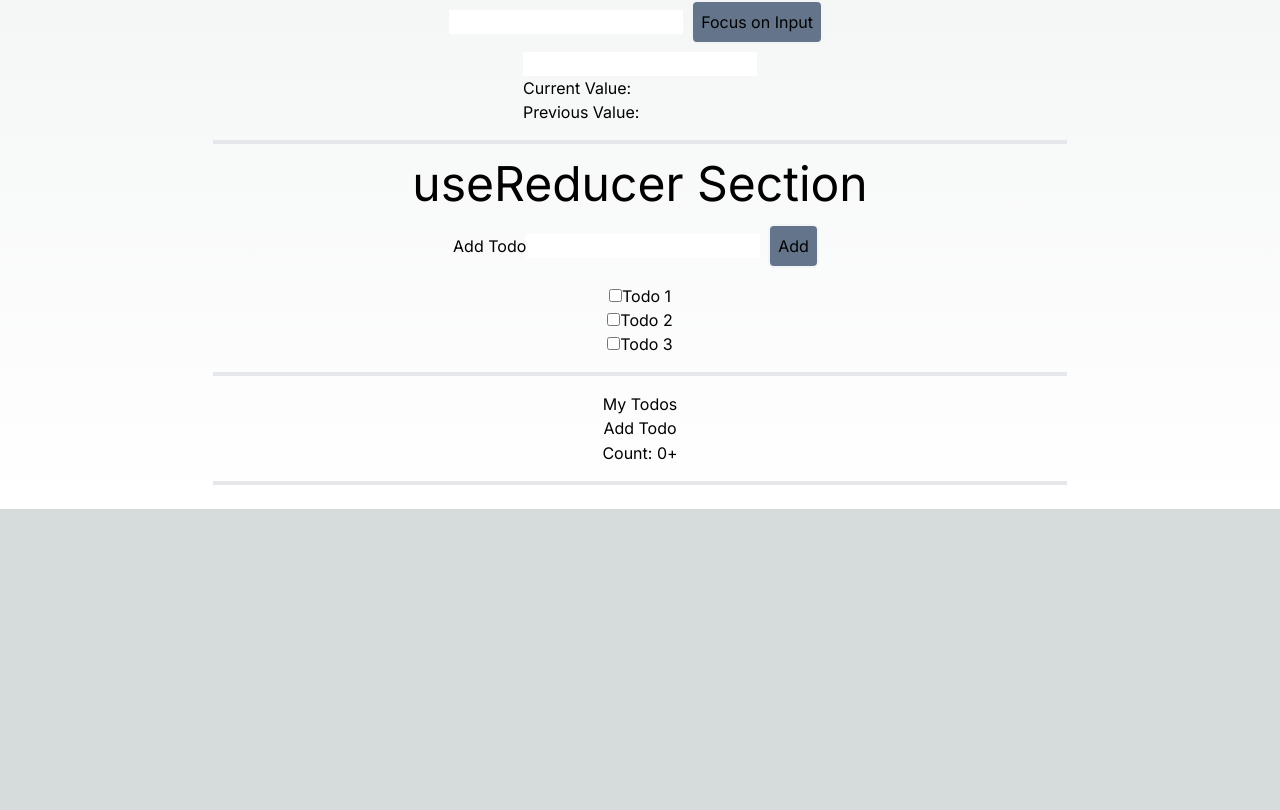
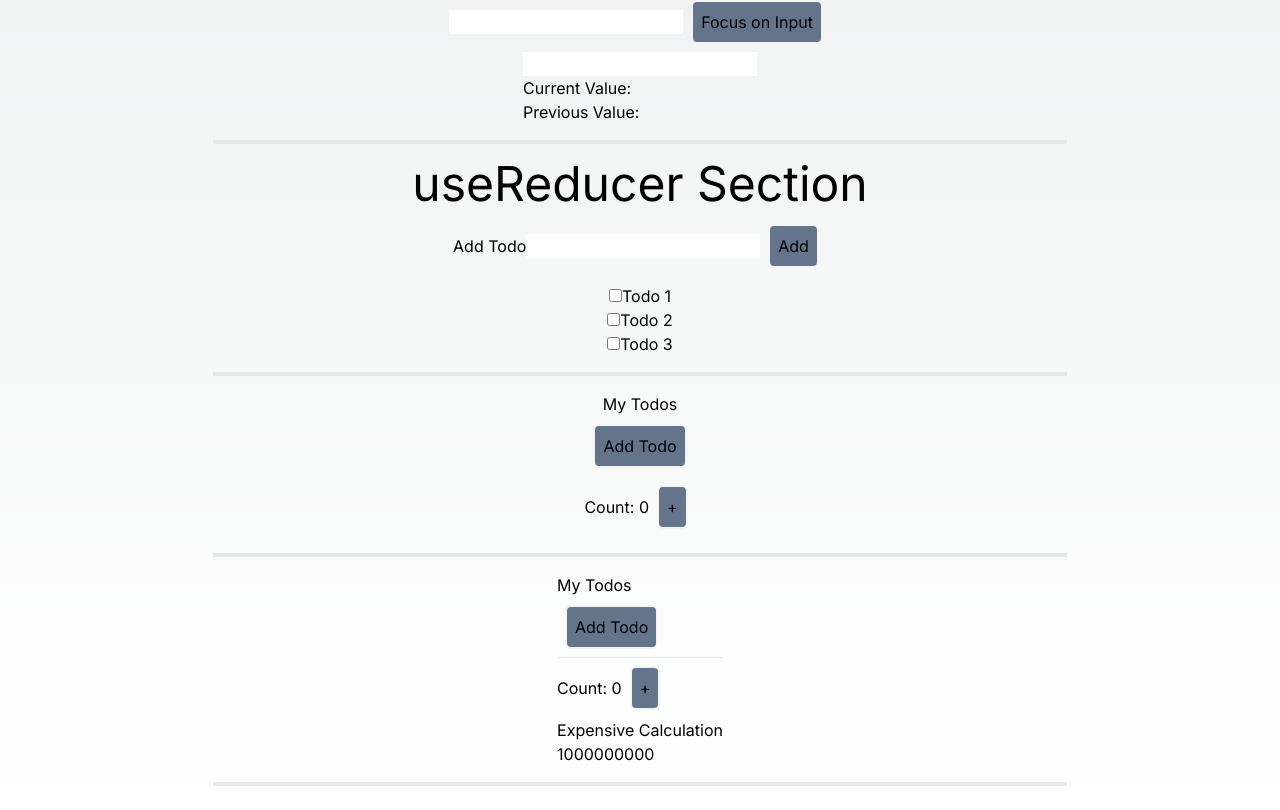
Before and after one commit to KevinStout/react-hooks, a Next.js app: page / in a window 1280 px wide. Shown: the part 1572-2382 px from the top of the page. Before the commit the page ends 2081 px from the top, so only its background shows below. Built offline with nearby package versions, Linux system fonts and the light colour scheme.

Commit message:
adding useMemo hook example and styling the buttons

```diff
--- a/app/components/CallbackHook.tsx
+++ b/app/components/CallbackHook.tsx
@@ -24,7 +24,12 @@ const Todos: React.FC<TodosProps> = ({ todos, addTodo }) => {
       {todos.map((todo, index) => {
         return <p key={index}>{todo}</p>;
       })}
-      <button onClick={addTodo}>Add Todo</button>
+      <button
+        className="border-2 border-gray-100 rounded-md p-2 bg-slate-500 m-2"
+        onClick={addTodo}
+      >
+        Add Todo
+      </button>
     </>
   );
 };
--- a/app/components/CallbackHook1.tsx
+++ b/app/components/CallbackHook1.tsx
@@ -24,7 +24,12 @@ const NotePad: React.FC = () => {
       <hr />
       <div>
         Count: {count}
-        <button onClick={increment}>+</button>
+        <button
+          className="border-2 border-gray-100 rounded-md p-2 bg-slate-500 m-2"
+          onClick={increment}
+        >
+          +
+        </button>
       </div>
     </>
   );
--- a/app/components/MemoHook.tsx
+++ b/app/components/MemoHook.tsx
@@ -1,6 +1,67 @@
+"use client";
 // The React useMemo hook returns a memoized value.
 
 // Think of memoization as chaching a value so that it does not need to be recalculated.
 // The useMemo hook only runs when one of its dependencies update.
 // This can improve performance by reducing the number of times a function is called.
 // The useMemo and useCallback hooks are similar. The difference is that useMemo returns a memoized value and useCallback returns a memoized function.
+
+// This example is to show how an expensive calculation can be memoized to improve performance.
+// We can wrap the expensive function call with useMemo
+// The useMemo hook accepts a second parameter to declare dependencies. The expensive function will only run when its dependencies change.
+// In this example, the expensive function will only run when the count changes.
+import React, { useState, useMemo } from "react";
+import ReactDOM from "react-dom";
+
+const MemoHook: React.FC = () => {
+  const [count, setCount] = useState<number>(0);
+  const [todos, setTodos] = useState<string[]>([]);
+  const calculation: number = useMemo(() => expensiveCalculation(count), [count]);
+
+  const increment = () => {
+    setCount((c) => c + 1);
+  };
+
+  const addTodo = () => {
+    setTodos((t) => [...t, "New Todo"]);
+  };
+
+  return (
+    <div>
+      <div>
+        <h2>My Todos</h2>
+        {todos.map((todo, index) => {
+          return <p key={index}>{todo}</p>;
+        })}
+        <button
+          className="border-2 border-gray-100 rounded-md p-2 bg-slate-500 m-2"
+          onClick={addTodo}
+        >
+          Add Todo
+        </button>
+      </div>
+      <hr />
+      <div>
+        Count: {count}
+        <button
+          className="border-2 border-gray-100 rounded-md p-2 bg-slate-500 m-2"
+          onClick={increment}
+        >
+          +
+        </button>
+        <h2>Expensive Calculation</h2>
+        {calculation}
+      </div>
+    </div>
+  );
+};
+
+const expensiveCalculation = (num: number): number => {
+  console.log("Calculating...");
+  for (let i = 0; i < 1000000000; i++) {
+    num += 1;
+  }
+  return num;
+};
+
+export default MemoHook;
--- a/app/page.tsx
+++ b/app/page.tsx
@@ -5,6 +5,7 @@ import { Component1, BetterComponent1 } from "./components/ContextHook";
 import { RefApp, AccessDOMUsingRef, PreviousValueUsingRef } from "./components/RefHook";
 import Todos from "./components/ReducerHook";
 import CallbackHook1 from "./components/CallbackHook1";
+import MemoHook from "./components/MemoHook";
 
 export default function Home() {
   return (
@@ -34,6 +35,8 @@ export default function Home() {
       <hr className="border-2 w-4/6 m-4" />
       <CallbackHook1 />
       <hr className="border-2 w-4/6 m-4" />
+      <MemoHook />
+      <hr className="border-2 w-4/6 m-4" />
     </div>
   );
 }
```
